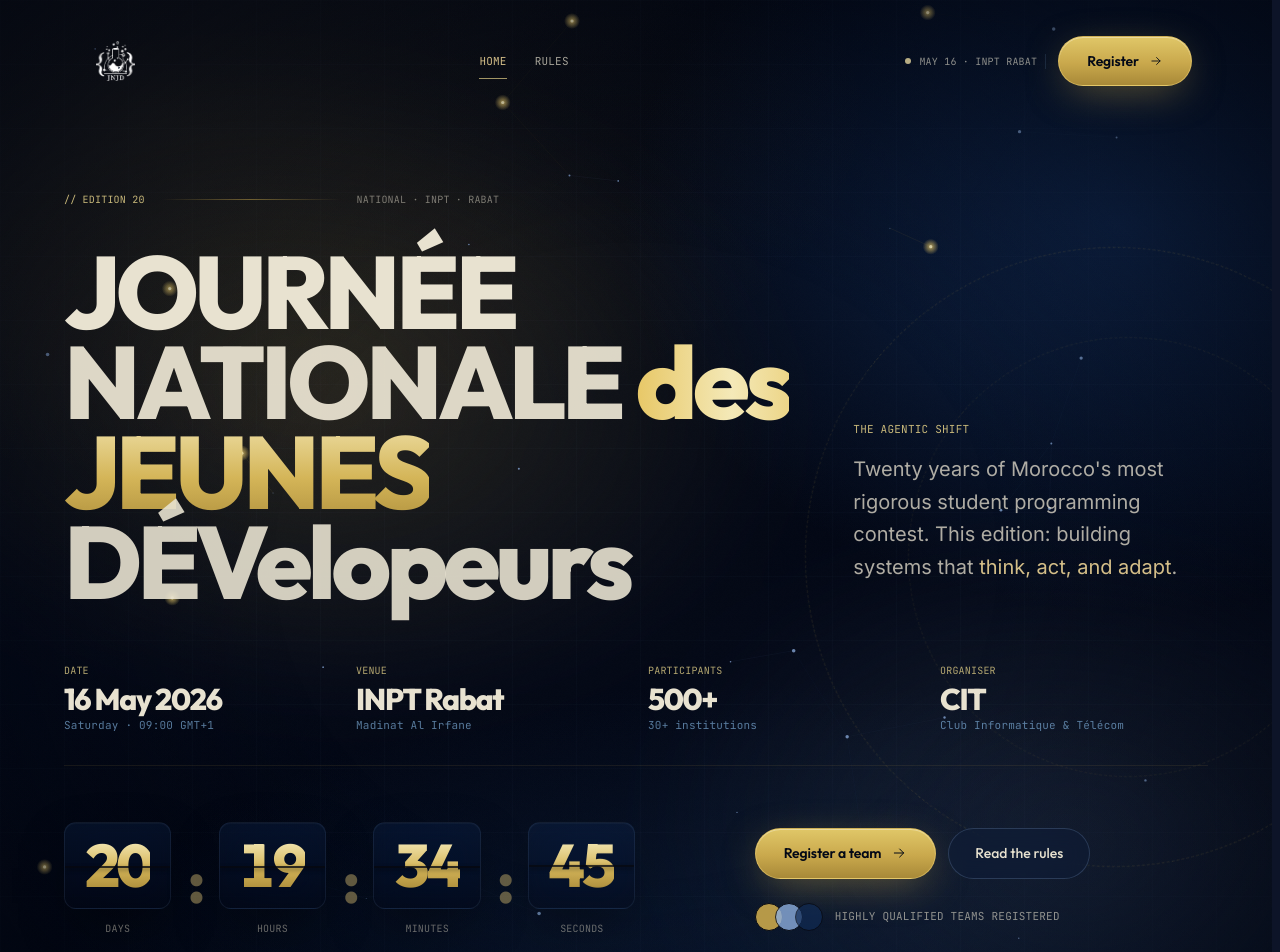
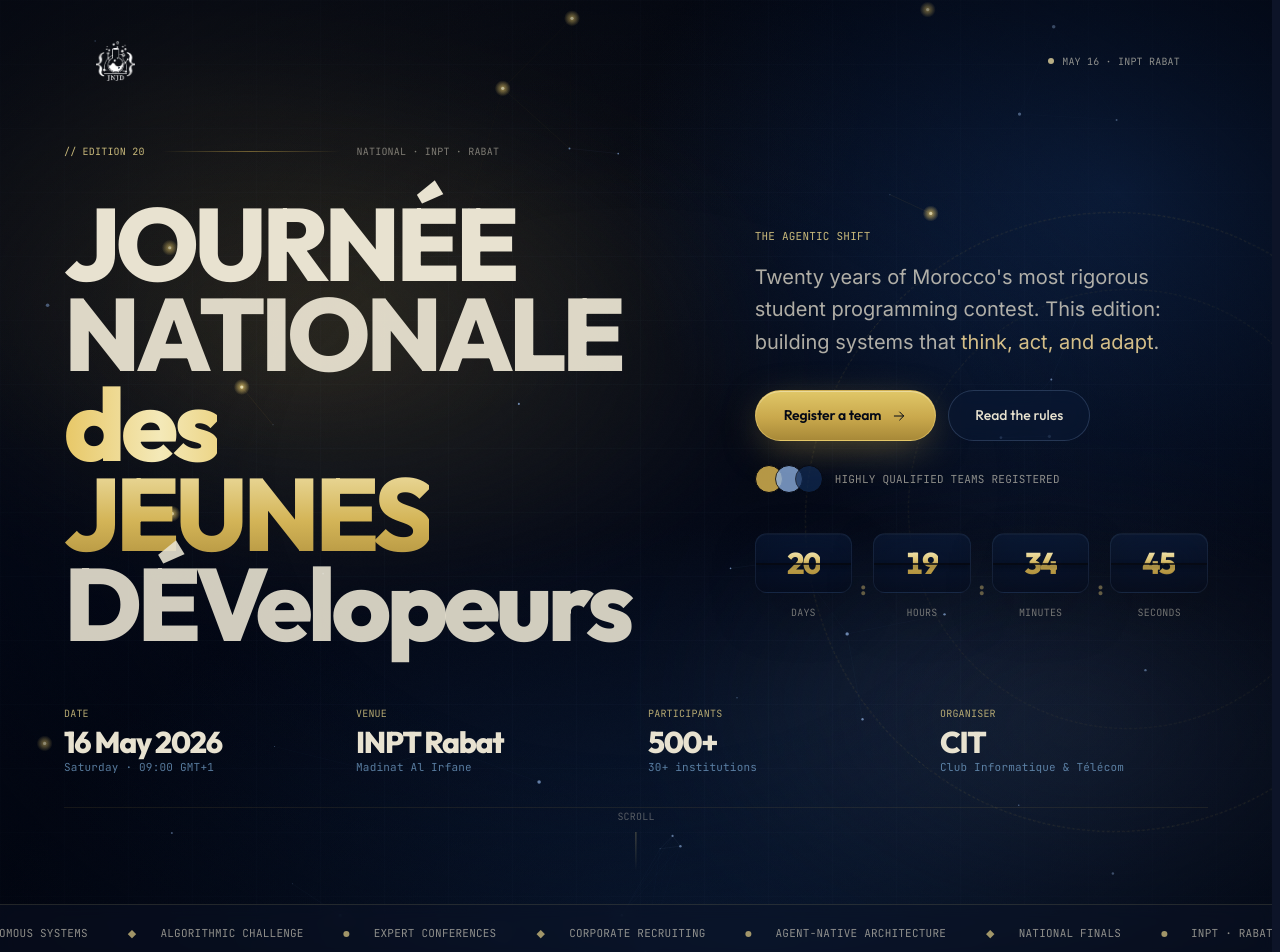
Before and after one commit to TahaZizah/JNJD, a React (Vite) app in the folder frontend/: page / in a window 1280 px wide. Shown: the top 952 px of the page. Built offline with nearby package versions, Linux system fonts and the light colour scheme.

Commit message:
hhhhhhhhhhhhh

```diff
--- a/frontend/src/ui/landing_hero.tsx
+++ b/frontend/src/ui/landing_hero.tsx
@@ -10,12 +10,12 @@ import { motion, AnimatePresence } from 'framer-motion';
 function CountdownDigit({ label, value }) {
   const paddedValue = pad(value);
   return (
-    <div className="flex flex-col items-center">
-      <div className="relative" style={{ perspective: 800 }}>
+    <div className="flex flex-col items-center flex-1">
+      <div className="relative w-full" style={{ perspective: 800 }}>
         {/* Invisible spacer to maintain layout size */}
         {/* Fluid min-width: scales from ~64px on mobile to 90px on desktop */}
-        <div className="glass rounded-xl px-4 md:px-5 py-3 md:py-4 invisible flex items-center justify-center" style={{ minWidth: 'clamp(4rem, 8vw, 5.625rem)' }}>
-          <div className="t-display tabular-nums text-center" style={{ fontSize: 'clamp(2rem, 5vw, 3.75rem)' }}>
+        <div className="glass rounded-xl px-2 py-3 md:py-4 invisible flex items-center justify-center w-full">
+          <div className="t-display tabular-nums text-center text-2xl md:text-3xl">
             00
           </div>
         </div>
@@ -30,7 +30,7 @@ function CountdownDigit({ label, value }) {
             className="absolute inset-0 glass rounded-xl flex items-center justify-center overflow-hidden"
             style={{ transformOrigin: 'center center' }}
           >
-            <div className="t-display gold-text tabular-nums text-center" style={{ fontSize: 'clamp(2rem, 5vw, 3.75rem)' }}>
+            <div className="t-display gold-text tabular-nums text-center text-2xl md:text-3xl">
               {paddedValue}
             </div>
             {/* The split line should be part of the card so it flips with it! */}
@@ -54,7 +54,7 @@ function Hero() {
       <div className="absolute -right-[12%] top-[22%] w-[620px] h-[620px] orbit opacity-60 pointer-events-none" />
       <div className="absolute -right-[6%] top-[30%] w-[440px] h-[440px] orbit opacity-40 pointer-events-none" style={{ animationDirection: 'reverse', animationDuration: '48s' }} />
 
-      <div className="relative mx-auto max-w-[1400px] pt-40 pb-24 lg:pt-48 lg:pb-32" style={{ paddingLeft: 'var(--container-padding)', paddingRight: 'var(--container-padding)' }}>
+      <div className="relative mx-auto max-w-[1400px] pt-32 pb-20 lg:pt-36 lg:pb-24" style={{ paddingLeft: 'var(--container-padding)', paddingRight: 'var(--container-padding)' }}>
         {/* top strip */}
         <Reveal>
           <div className="flex items-center gap-4 mb-10">
@@ -64,11 +64,12 @@ function Hero() {
           </div>
         </Reveal>
 
-        {/* Title block */}
-        <div className="grid lg:grid-cols-12 gap-10 items-end">
-          <div className="lg:col-span-8">
+        {/* Title + Right column side-by-side */}
+        <div className="grid lg:grid-cols-12 gap-10 items-center">
+          {/* Left — title */}
+          <div className="lg:col-span-7">
             <Reveal delay={80}>
-              {/* Fluid hero type: 2.5rem on mobile → 8.125rem on large desktop, never causes horizontal scroll */}
+              {/* Fluid hero type: 2.5rem on mobile → 8.125rem on large desktop */}
               <h1 className="t-display" style={{ fontSize: 'clamp(2.5rem, 8vw, 8.125rem)' }}>
                 <span className="block text-bone-100">JOURNÉE</span>
                 <span className="block text-bone-100/95">NATIONALE <span className="shimmer-text">des</span></span>
@@ -79,47 +80,24 @@ function Hero() {
               </h1>
             </Reveal>
           </div>
-          <div className="lg:col-span-4 lg:pb-6">
-            <Reveal delay={220}>
-              <div className="t-mono text-[11px] tracking-[0.3em] text-gold-500 uppercase mb-4">The Agentic Shift</div>
-              <p className="text-lg md:text-xl text-bone-100/75 leading-relaxed" style={{ textWrap: 'pretty' }}>
-                Twenty years of Morocco's most rigorous student programming contest.
-                This edition: building systems that <em className="text-gold-300 not-italic">think, act, and adapt</em>.
-              </p>
-            </Reveal>
-          </div>
-        </div>
 
-        {/* Meta row */}
-        <Reveal delay={320}>
-          <div className="mt-14 grid grid-cols-2 md:grid-cols-4 gap-6 hair-bottom pb-8">
-            <MetaItem label="Date" value="16 May 2026" sub="Saturday · 09:00 GMT+1" />
-            <MetaItem label="Venue" value="INPT Rabat" sub="Madinat Al Irfane" />
-            <MetaItem label="Participants" value="500+" sub="30+ institutions" />
-            <MetaItem label="Organiser" value="CIT" sub="Club Informatique & Télécom" />
-          </div>
-        </Reveal>
-
-        {/* Countdown + CTAs */}
-        <div className="mt-14 grid lg:grid-cols-12 gap-10 items-center">
-          <div className="lg:col-span-7">
-            <Reveal delay={120}>
-              <div className="flex items-end gap-3 md:gap-4 flex-wrap">
-                <CountdownDigit label="Days" value={d} />
-                <span className="t-display text-gold-600/60 pb-7" style={{ fontSize: 'clamp(2rem, 5vw, 3.75rem)' }}>:</span>
-                <CountdownDigit label="Hours" value={h} />
-                <span className="t-display text-gold-600/60 pb-7" style={{ fontSize: 'clamp(2rem, 5vw, 3.75rem)' }}>:</span>
-                <CountdownDigit label="Minutes" value={m} />
-                <span className="t-display text-gold-600/60 pb-7" style={{ fontSize: 'clamp(2rem, 5vw, 3.75rem)' }}>:</span>
-                <CountdownDigit label="Seconds" value={s} />
+          {/* Right — text, buttons, countdown */}
+          <div className="lg:col-span-5 flex flex-col justify-center">
+            {/* The Agentic Shift */}
+            <Reveal delay={180}>
+              <div>
+                <div className="t-mono text-[11px] tracking-[0.3em] text-gold-500 uppercase mb-4">The Agentic Shift</div>
+                <p className="text-lg md:text-xl text-bone-100/75 leading-relaxed" style={{ textWrap: 'pretty' }}>
+                  Twenty years of Morocco's most rigorous student programming contest.
+                  This edition: building systems that <em className="text-gold-300 not-italic">think, act, and adapt</em>.
+                </p>
               </div>
             </Reveal>
-          </div>
 
-          <div className="lg:col-span-5">
-            <Reveal delay={220}>
-              <div className="flex flex-col gap-4">
-                <div className="flex flex-wrap gap-3">
+            {/* Register + Read rules + avatars */}
+            <Reveal delay={260}>
+              <div className="flex flex-col gap-4 mt-8">
+                <div id="hero-cta" className="flex flex-wrap gap-3">
                   <Magnetic>
                     <a href="#register" className="btn-primary">
                       Register a team <Icons.IconArrow size={16} />
@@ -143,8 +121,31 @@ function Hero() {
                 </div>
               </div>
             </Reveal>
+
+            {/* Countdown */}
+            <Reveal delay={340}>
+              <div className="flex items-end gap-2 mt-10">
+                <CountdownDigit label="Days" value={d} />
+                <span className="t-display text-gold-600/60 pb-6 text-xl">:</span>
+                <CountdownDigit label="Hours" value={h} />
+                <span className="t-display text-gold-600/60 pb-6 text-xl">:</span>
+                <CountdownDigit label="Minutes" value={m} />
+                <span className="t-display text-gold-600/60 pb-6 text-xl">:</span>
+                <CountdownDigit label="Seconds" value={s} />
+              </div>
+            </Reveal>
           </div>
         </div>
+
+        {/* Meta row */}
+        <Reveal delay={400}>
+          <div className="mt-14 grid grid-cols-2 md:grid-cols-4 gap-6 hair-bottom pb-8">
+            <MetaItem label="Date" value="16 May 2026" sub="Saturday · 09:00 GMT+1" />
+            <MetaItem label="Venue" value="INPT Rabat" sub="Madinat Al Irfane" />
+            <MetaItem label="Participants" value="500+" sub="30+ institutions" />
+            <MetaItem label="Organiser" value="CIT" sub={"Club Informatique & Télécom"} />
+          </div>
+        </Reveal>
 
         {/* Scroll hint */}
         <div className="absolute left-1/2 -translate-x-1/2 bottom-8 flex flex-col items-center gap-2 opacity-70 hidden md:flex">
--- a/frontend/src/ui/nav.tsx
+++ b/frontend/src/ui/nav.tsx
@@ -7,13 +7,30 @@ import { cn, Magnetic } from './utils';
 
 function Nav({ route, setRoute }) {
   const [scrolled, setScrolled] = React.useState(false);
+  const [pastHero, setPastHero] = React.useState(false);
+  const [pastCta, setPastCta] = React.useState(false);
   const [mobileOpen, setMobileOpen] = React.useState(false);
 
   React.useEffect(() => {
-    const on = () => setScrolled(window.scrollY > 16);
+    const on = () => {
+      setScrolled(window.scrollY > 16);
+      setPastHero(window.scrollY > window.innerHeight * 0.85);
+    };
     on();
     window.addEventListener('scroll', on, { passive: true });
     return () => window.removeEventListener('scroll', on);
+  }, []);
+
+  // Track when the hero register button scrolls out of view
+  React.useEffect(() => {
+    const el = document.getElementById('hero-cta');
+    if (!el) return;
+    const obs = new IntersectionObserver(
+      ([entry]) => setPastCta(!entry.isIntersecting),
+      { threshold: 0 }
+    );
+    obs.observe(el);
+    return () => obs.disconnect();
   }, []);
 
   // Close mobile menu on route change
@@ -47,19 +64,22 @@ function Nav({ route, setRoute }) {
               <img src="/assets/Logo BW 2.png" alt="JNJD Logo" className="h-10 w-auto object-contain transition-transform group-hover:scale-105" width={40} height={40} />
             </button>
 
-            {/* Desktop center links */}
-            <nav className="hidden md:flex items-center gap-1" aria-label="Main navigation">
-              {link('home', 'Home')}
-              {link('home#rules', 'Rules')}
-            </nav>
+            {/* Desktop center — scroll-triggered event title */}
+            <div className="hidden md:flex items-center justify-center flex-1 min-w-0 overflow-hidden">
+              <span
+                className={`t-mono text-[10px] tracking-[0.25em] text-bone-100/60 uppercase whitespace-nowrap transition-all duration-500 ${pastCta ? 'opacity-100 translate-y-0' : 'opacity-0 -translate-y-2 pointer-events-none'}`}
+              >
+                Journée Nationale des Jeunes Développeurs
+              </span>
+            </div>
 
             {/* Right CTA */}
             <div className="flex items-center gap-3">
-              <div className="hidden lg:flex items-center gap-2 pr-2 border-r border-mist-400/15">
+              <div className={`hidden lg:flex items-center gap-2 transition-all duration-300 ${pastCta ? 'pr-2 border-r border-mist-400/15' : ''}`}>
                 <span className="w-1.5 h-1.5 rounded-full bg-gold-400 dot-live" aria-hidden="true" />
                 <span className="t-mono text-[10px] tracking-[0.25em] text-bone-100/60 uppercase">May 16 · INPT Rabat</span>
               </div>
-              <div className="hidden md:block">
+              <div className={`hidden md:block transition-all duration-300 ${pastCta ? 'opacity-100 translate-y-0 max-w-[200px]' : 'opacity-0 translate-y-1 pointer-events-none max-w-0 overflow-hidden'}`}>
                 <Magnetic>
                   <button onClick={() => setRoute('home#register')} className="btn-primary text-sm py-3 px-5">
                     Register <Icons.IconArrow size={14} />
@@ -106,18 +126,11 @@ function Nav({ route, setRoute }) {
       >
         <div className="glass border-b border-gold-500/15 pt-24 pb-8" style={{ paddingLeft: 'var(--container-padding)', paddingRight: 'var(--container-padding)' }}>
           <nav className="flex flex-col gap-1" aria-label="Mobile navigation">
-            {[
-              ['home', 'Home'],
-              ['home#rules', 'Rules'],
-            ].map(([id, label]) => (
-              <button
-                key={id}
-                onClick={() => { setRoute(id); setMobileOpen(false); }}
-                className="text-left t-mono text-sm tracking-[0.2em] uppercase py-3 px-2 text-bone-100 opacity-70 hover:opacity-100 transition border-b border-mist-400/10 last:border-0 focus-visible:outline-none focus-visible:ring-2 focus-visible:ring-gold-400/70 rounded"
-              >
-                {label}
-              </button>
-            ))}
+            <div className="py-3 px-2">
+              <h2 className="t-display gold-text text-lg" style={{ letterSpacing: '-0.02em', lineHeight: 1.1 }}>
+                Journée Nationale des Jeunes Développeurs
+              </h2>
+            </div>
           </nav>
           <div className="mt-6">
             <button
```
